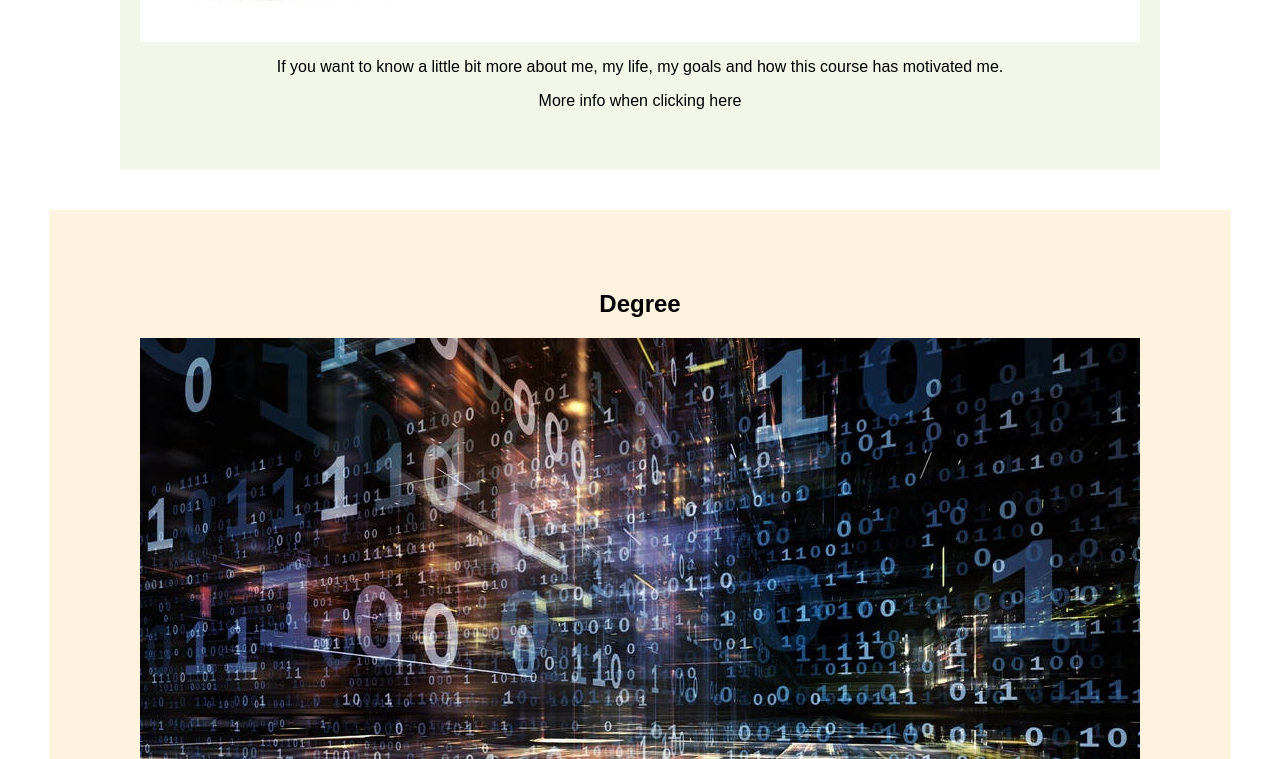
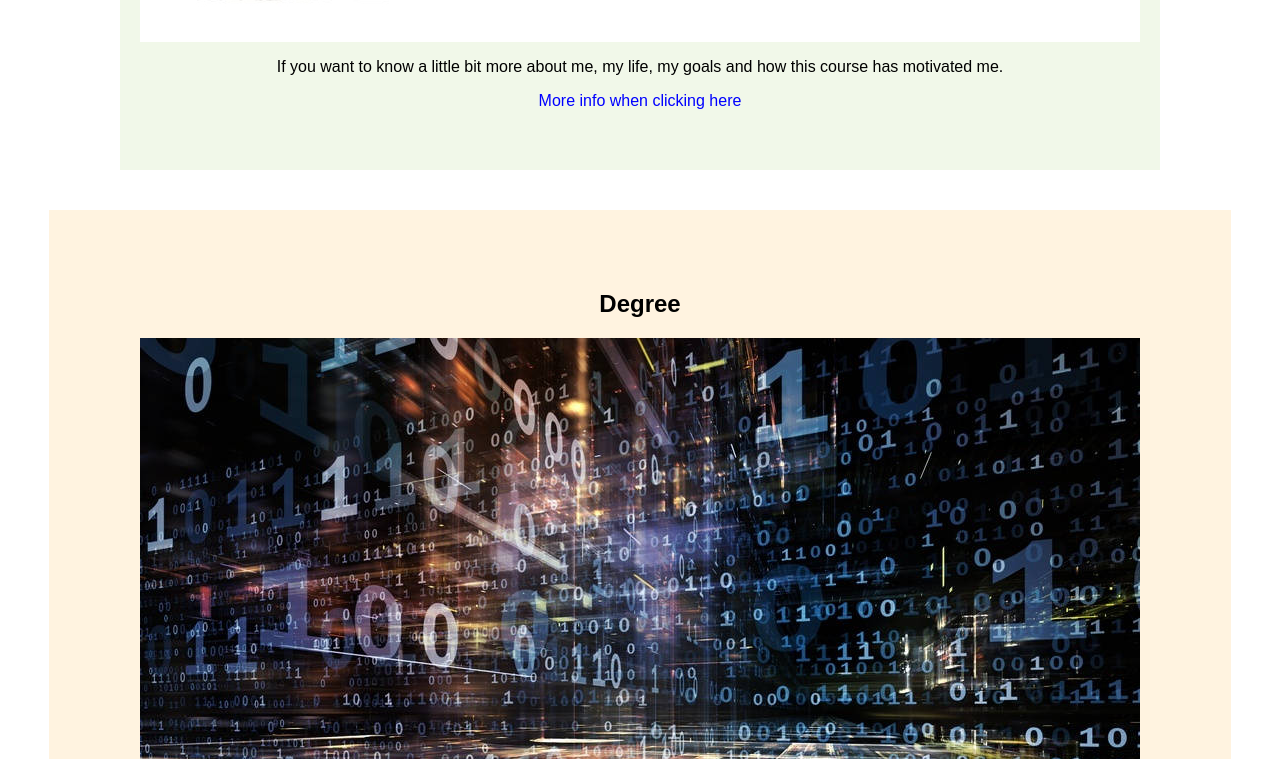
Before and after one commit to fernandospvm/practical_work_II, a plain HTML site: page docs/index.html in a window 1280 px wide. Shown: the part 901-1660 px from the top of the page. Drawn offline with Linux system fonts and the light colour scheme.

Commit message:
Checking the last mistakes in the styles

```diff
--- a/docs/css/style.css
+++ b/docs/css/style.css
@@ -261,6 +261,7 @@ tbody tr:hover {
     justify-content: center;
     margin-right: 20px;
     overflow: hidden;
+    margin-left: 40px;
 }
 
 .photohome {
@@ -450,7 +451,7 @@ tbody tr:hover {
 }
 
 a {
-    color: black;
+    color: blue;
     text-decoration: none;
 }
 
```
